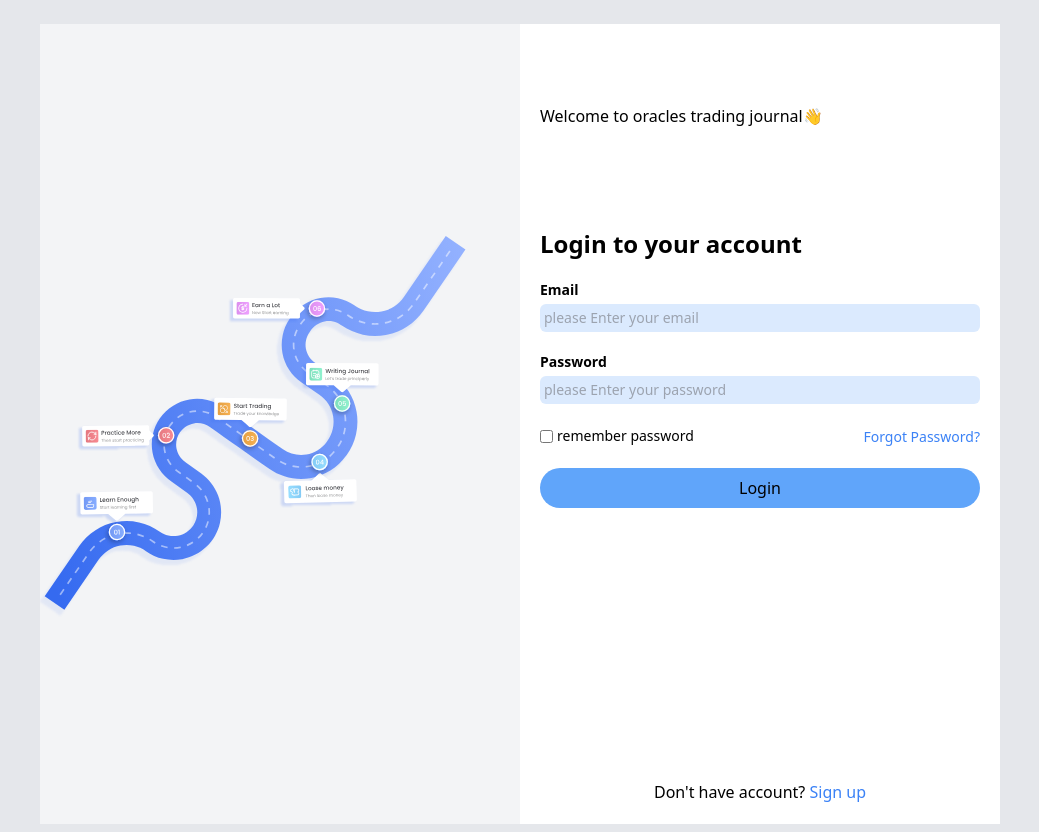
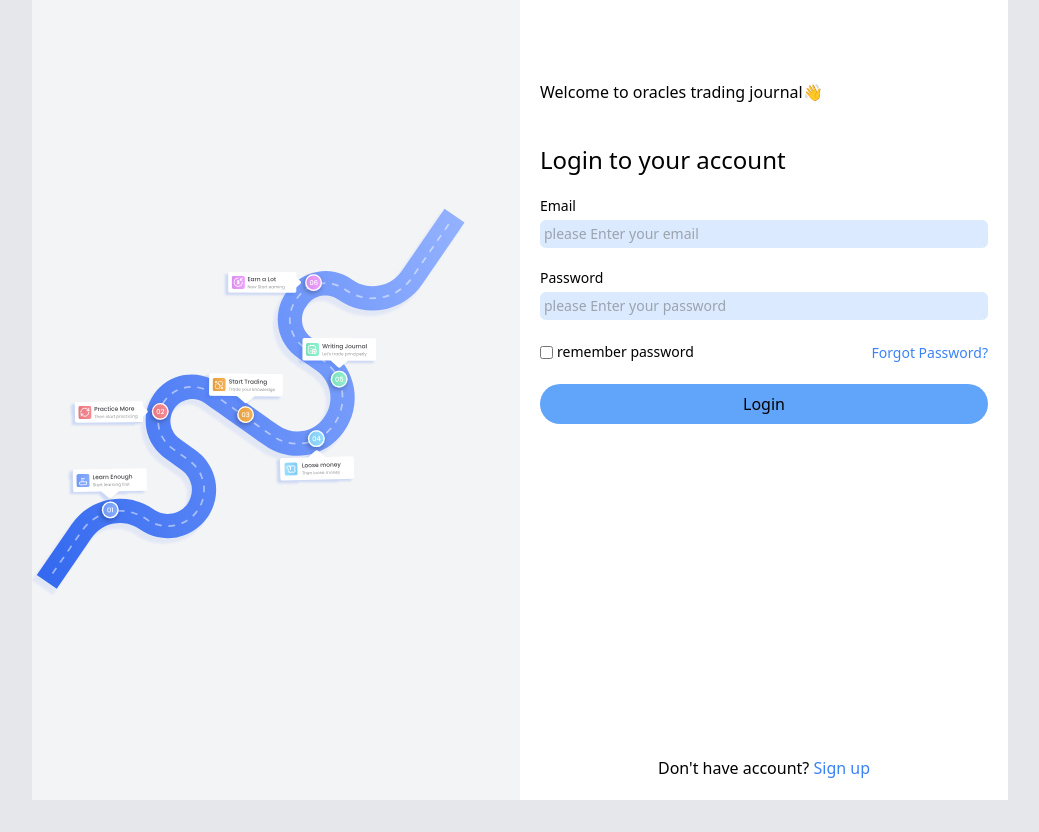
Before and after one commit to majid-amini/loginform_tailwindcss, a website: page index.html in a window 1280 px wide. Shown: the whole page, without its empty margins (120-1159 px from the left). After the commit the page ends 800 px from the top, so only its background shows below. Drawn offline with Linux system fonts and the light colour scheme.

Commit message:
margin top and padding  of container removed from styles

```diff
--- a/index.html
+++ b/index.html
@@ -8,21 +8,21 @@
     <title>Document</title>
 </head>
 <body class="bg-gray-200">
-    <div class="container block md:grid grid-cols-2 mx-auto p-2 text-center mt-4 rounded-lg">
+    <div class="container block md:grid grid-cols-2 mx-auto text-center rounded-lg">
         <!-- <img src="./img/tailwindcss_img.jpg" alt=""> -->
         <div class="container_left hidden bg-gray-100 md:block">
             <img class="h-screen object-center" src="./img/login-roadmap.svg" alt="">
         </div>
         <div class="container_right flex flex-col justify-center bg-white h-screen">
-            <h3 class="text-1xl my-20 text-left pl-5">Welcome to oracles trading journal👋</h3>
-            <form action="" class="h-screen flex flex-col p-5 gap-5">
-                <h3 class="text-2xl font-bold text-left">Login to your account</h3>
+            <h3 class="text-1xl mt-20 text-left pl-5 font-light">Welcome to oracles trading journal👋</h3>
+            <form action="" class="h-screen flex flex-col px-5 pt-5 mt-5 gap-5">
+                <h3 class="text-2xl font-medium text-left">Login to your account</h3>
                 <div class="flex flex-col items-start gap-1">
-                    <label class="font-bold text-sm" for="email">Email</label>
+                    <label class="font-medium text-sm" for="email">Email</label>
                     <input class="w-full bg-blue-100 p-1 rounded-md text-sm outline-none" type="email" name="" placeholder="please Enter your email">
                 </div>
                 <div class="flex flex-col items-start gap-1">
-                    <label class="font-bold text-sm" for="password">Password</label>
+                    <label class="font-medium text-sm" for="password">Password</label>
                     <input class="w-full bg-blue-100 p-1 rounded-md outline-none text-sm" type="password" name="" placeholder="please Enter your password">
                 </div>
                 <div class="remember_password flex justify-between w-full">
@@ -35,7 +35,7 @@
                     </div>
 
                 </div>
-                <div >
+                <div>
                     <button class="w-full bg-blue-400 rounded-full p-2">Login</button>
                 </div>
             </form>
```
Also changed, not shown: css/main.css.
